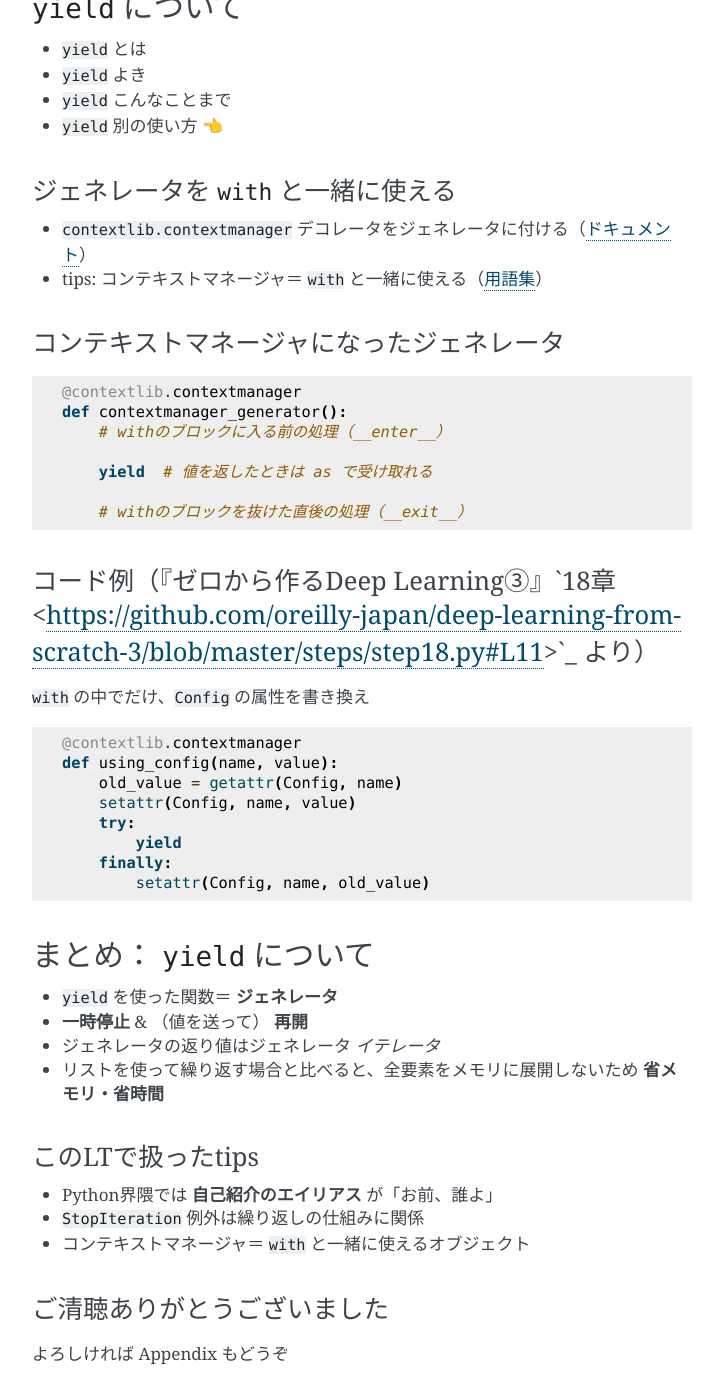
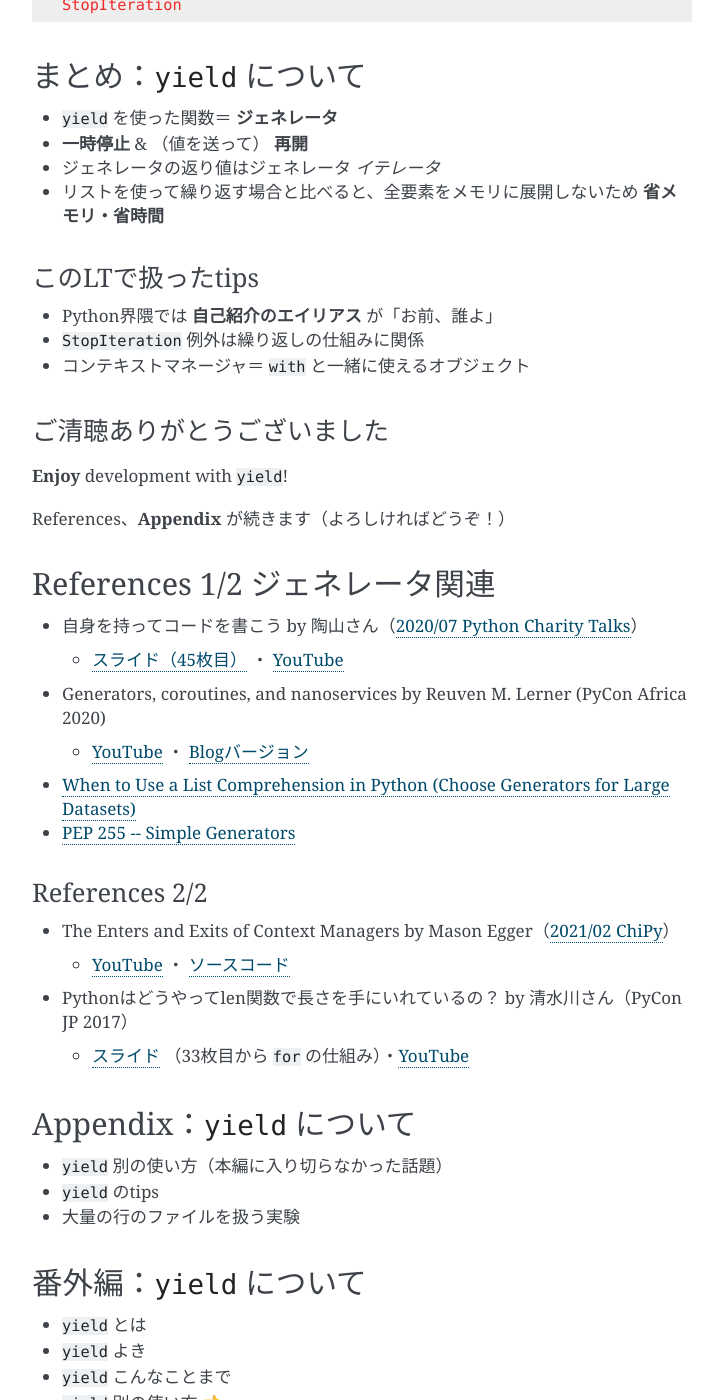
Before and after one commit to ftnext/2021_slides, a Sphinx documentation site: the page built from source/rakus_Feb_pythontips/about_yield.rst, in a window 1280 px wide and 1400 px high, scrolled down 6102 px. Shown: the whole window, without its empty margins (388-1111 px from the left). Built offline with Sphinx 7.4.7, drawn with Linux system fonts in a browser that asks for light colours; some of the changed text lies outside the part shown.

Commit message:
[feat] Update contents
enhance Appendix to keep LT in 5 minutes.

```diff
--- a/source/rakus_Feb_pythontips/about_yield.rst
+++ b/source/rakus_Feb_pythontips/about_yield.rst
@@ -17,7 +17,7 @@
 お前、誰よ
 ============================================================
 
-* ハンドルネーム「にっきー」（Twitter `@ftnext <https://twitter.com/ftnext>`_ / GitHub `@ftnext <https://github.com/ftnext>`_）
+* 我が名は「にっきー」（Twitter `@ftnext <https://twitter.com/ftnext>`_ / GitHub `@ftnext <https://github.com/ftnext>`_）
 * Python歴3年。データサイエンティストなう
 * Love anime!!（＠　🎺🎷🔥　🌈　🏔🏕　👩‍🎨🐯🐟）
 * tips: Python界隈では **自己紹介のエイリアス** が「お前、誰よ」（`ルーツ <https://www.ianlewis.org/jp/pycon-mini-jp>`_）
@@ -48,12 +48,13 @@ Python Tipsと聞いて、浮かんだネタの1つが ``yield`` でした
 * ``yield`` とは 👈
 * ``yield`` よき
 * ``yield`` こんなことまで
-* ``yield`` 別の使い方
+* ``yield`` 別の使い方（Appendix）
 
 ``yield`` の簡単な例
 ------------------------------------------------
 
 .. code-block:: python
+    :linenos:
 
     def easy_generator():
         yield "👩"
@@ -83,10 +84,10 @@ Python Tipsと聞いて、浮かんだネタの1つが ``yield`` でした
     >>> type(g)
     <class 'generator'>
 
-次の要素を取得 ``next``
+組み込み関数 ``next`` で次の要素を取得
 ------------------------------------------------
 
-* 組み込み関数 ``next`` は、*イテレータ* の ``__next__()`` メソッドを呼び出し、次の要素を取得（`ドキュメント <https://docs.python.org/ja/3/library/functions.html#next>`_）
+* ``next`` は、*イテレータ* の ``__next__()`` メソッドを呼び出し、次の要素を取得（`ドキュメント <https://docs.python.org/ja/3/library/functions.html#next>`_）
 
 .. code-block:: python
 
@@ -99,6 +100,8 @@ Python Tipsと聞いて、浮かんだネタの1つが ``yield`` でした
 ``next(g)`` で 1行目の ``yield`` で値が返され、**一時停止**
 
 .. code-block:: python
+    :linenos:
+    :emphasize-lines: 2
 
     def easy_generator():
         yield "👩"  # 👈
@@ -145,10 +152,10 @@ Python Tipsと聞いて、浮かんだネタの1つが ``yield`` でした
       File "<stdin>", line 1, in <module>
     StopIteration
 
-``for`` 文で繰り返せる
+ジェネレータイテレータは ``for`` 文で繰り返せる
 ------------------------------------------------
 
-返り値はジェネレータ **イテレータ**
+ジェネレータ **イテレータ**
 
 .. code-block:: python
 
@@ -159,7 +166,7 @@ Python Tipsと聞いて、浮かんだネタの1つが ``yield`` でした
     🐯
     🐟
 
-tips: ``StopIteration`` 例外は繰り返しの仕組みに関係
+tips: ``StopIteration`` 例外は繰り返しの仕組みに関係（`PyCon JP 2017 トーク <https://www.slideshare.net/shimizukawa/how-does-python-get-the-length-with-the-len-function>`_）
 
 ``yield`` について
 ============================================================
@@ -167,12 +174,12 @@ tips: ``StopIteration`` 例外は繰り返しの仕組みに関係
 * ``yield`` とは
 * ``yield`` よき 👈
 * ``yield`` こんなことまで
-* ``yield`` 別の使い方
+* ``yield`` 別の使い方（Appendix）
 
 ``yield`` 何がいいの？
 ------------------------------------------------
 
-リストでも繰り返せる
+リストも ``for`` 文で繰り返せる
 
 .. code-block:: python
 
@@ -192,18 +199,23 @@ tips: ``StopIteration`` 例外は繰り返しの仕組みに関係
     🐯
     🐟
 
-リストの場合と ``yield`` の比較
+リストの場合と ``yield`` の比較（Appendixで実験）
 ------------------------------------------------
 
-* リストの場合は要素をすべてメモリに保持する（長くなると・・😢）
+* リストの場合はすべての要素をメモリに保持する
+
+  * 長くないリストならいいのですが、長くなると・・😢
+
 * ``yield`` は **すべてメモリに展開しない** 👈 tips!
 
-  * リストのメモリ展開にかかる時間が ``yield`` ではかからない
+  * 一時停止により、**一度に1つの要素** を処理
+  * リストで全要素をメモリに保持するのにかかる時間が ``yield`` では発生しない
 
-例： ``yield`` でファイル読み込み
+例：``yield`` でファイル読み込み
 ------------------------------------------------
 
 .. code-block:: python
+    :linenos:
 
     def practical_generator(file_path):
         with open(file_path) as fh:
@@ -229,7 +241,7 @@ tips: ``StopIteration`` 例外は繰り返しの仕組みに関係
     ...         for row in fh:
     ...             yield row
 
-例： ``yield`` でファイル読み込み
+例：``yield`` でファイル読み込み
 ------------------------------------------------
 
 .. code-block:: python
@@ -247,7 +259,7 @@ tips: ``StopIteration`` 例外は繰り返しの仕組みに関係
 * ``yield`` とは
 * ``yield`` よき
 * ``yield`` こんなことまで 👈
-* ``yield`` 別の使い方
+* ``yield`` 別の使い方（Appendix）
 
 別の再開方法
 ------------------------------------------------
@@ -255,12 +267,13 @@ tips: ``StopIteration`` 例外は繰り返しの仕組みに関係
 * ``next(g)`` （``g.__next__()``）は、一時停止していた ``yield`` の後から再開
 * ``g.send()`` で **値を送って、再開** させられる
 
-  * ``yield`` は値を受け取れる（``value = yield "🐯"``）
+  * ``yield`` は送られた値を受け取れる（``value = yield "🐯"``）
 
 値を受け取るようにジェネレータを変更
 ------------------------------------------------
 
 .. code-block:: python
+    :linenos:
 
     def send_example_generator():
         value = "🐯"
@@ -342,7 +359,61 @@ tips: ``StopIteration`` 例外は繰り返しの仕組みに関係
       File "<stdin>", line 1, in <module>
     StopIteration
 
-``yield`` について
+まとめ：``yield`` について
+============================================================
+
+* ``yield`` を使った関数＝ **ジェネレータ**
+* **一時停止** & （値を送って） **再開**
+* ジェネレータの返り値はジェネレータ *イテレータ*
+* リストを使って繰り返す場合と比べると、全要素をメモリに展開しないため **省メモリ・省時間**
+
+このLTで扱ったtips
+------------------------------------------------
+
+* Python界隈では **自己紹介のエイリアス** が「お前、誰よ」
+* ``StopIteration`` 例外は繰り返しの仕組みに関係
+* コンテキストマネージャ＝ ``with`` と一緒に使えるオブジェクト
+
+ご清聴ありがとうございました
+------------------------------------------------
+
+**Enjoy** development with ``yield``!
+
+References、**Appendix** が続きます（よろしければどうぞ！）
+
+References 1/2 ジェネレータ関連
+============================================================
+
+* 自身を持ってコードを書こう by 陶山さん（`2020/07 Python Charity Talks <https://pyconjp.connpass.com/event/177586/>`_）
+
+  * `スライド（45枚目） <https://docs.google.com/presentation/d/1qu3zFbzMh3AYhQ3DuDCDKbLlLqIrcklZdzi9fKyZPZQ/edit#slide=id.g7eca55c2c3_0_73>`_ ・ `YouTube <https://youtu.be/o-UBokTvQjE?t=1196>`_
+
+* Generators, coroutines, and nanoservices by Reuven M. Lerner (PyCon Africa 2020)
+
+  * `YouTube <https://youtu.be/tkoaeVS2zRQ>`_ ・ `Blogバージョン <https://lerner.co.il/2020/05/08/making-sense-of-generators-coroutines-and-yield-from-in-python/>`_
+
+* `When to Use a List Comprehension in Python (Choose Generators for Large Datasets) <https://realpython.com/list-comprehension-python/#choose-generators-for-large-datasets>`_
+* `PEP 255 -- Simple Generators <https://www.python.org/dev/peps/pep-0255/>`_
+
+References 2/2
+------------------------------------------------
+
+* The Enters and Exits of Context Managers by Mason Egger（`2021/02 ChiPy <https://www.meetup.com/ja-JP/_ChiPy_/events/276239528/>`_）
+
+  * `YouTube <https://youtu.be/vQlekAHqpBg?t=2686>`_ ・ `ソースコード <https://github.com/MasonEgger/context-managers-sample-code/blob/main/example08.py>`_
+
+* Pythonはどうやってlen関数で長さを手にいれているの？ by 清水川さん（PyCon JP 2017）
+
+  * `スライド <https://www.slideshare.net/shimizukawa/how-does-python-get-the-length-with-the-len-function>`_ （33枚目から ``for`` の仕組み）・`YouTube <https://youtu.be/aich6wqftkA>`_
+
+Appendix：``yield`` について
+============================================================
+
+* ``yield`` 別の使い方（本編に入り切らなかった話題）
+* ``yield`` のtips
+* 大量の行のファイルを扱う実験
+
+番外編：``yield`` について
 ============================================================
 
 * ``yield`` とは
@@ -369,12 +440,13 @@ tips: ``StopIteration`` 例外は繰り返しの仕組みに関係
 
         # withのブロックを抜けた直後の処理（__exit__）
 
-コード例（『ゼロから作るDeep Learning③』`18章 <https://github.com/oreilly-japan/deep-learning-from-scratch-3/blob/master/steps/step18.py#L11>`_ より）
+コード例（『ゼロから作るDeep Learning③』より）
 ------------------------------------------------
 
-``with`` の中でだけ、``Config`` の属性を書き換え
+``with`` の中でだけ、``Config`` の属性を書き換え（`18章 <https://github.com/oreilly-japan/deep-learning-from-scratch-3/blob/master/steps/step18.py#L11>`_）
 
 .. code-block:: python
+    :linenos:
 
     @contextlib.contextmanager
     def using_config(name, value):
@@ -385,27 +457,80 @@ tips: ``StopIteration`` 例外は繰り返しの仕組みに関係
         finally:
             setattr(Config, name, old_value)
 
-まとめ： ``yield`` について
+``yield`` のtips
 ============================================================
 
-* ``yield`` を使った関数＝ **ジェネレータ**
-* **一時停止** & （値を送って） **再開**
-* ジェネレータの返り値はジェネレータ *イテレータ*
-* リストを使って繰り返す場合と比べると、全要素をメモリに展開しないため **省メモリ・省時間**
+* ``yield from <イテレータ>``
+* ref: `PEP 380 <https://www.python.org/dev/peps/pep-0380/>`_ Python 3.3〜
+* ファイル読み込みの例を次で書き変えます
 
-このLTで扱ったtips
+``yield`` でファイル読み込みの例を書き換え
 ------------------------------------------------
 
-* Python界隈では **自己紹介のエイリアス** が「お前、誰よ」
-* ``StopIteration`` 例外は繰り返しの仕組みに関係
-* コンテキストマネージャ＝ ``with`` と一緒に使えるオブジェクト
+.. code-block:: python
+    :linenos:
+    :emphasize-lines: 5
 
-ご清聴ありがとうございました
+    def practical_generator(file_path):
+        with open(file_path) as fh:
+            # for row in fh:
+            #     yield row
+            yield from fh
+
+大量の行のファイルを扱う実験：リストと ``yield``
+============================================================
+
+10行を繰り返して行の数が多いファイルを用意
+
+.. code-block:: bash
+
+    $ wc -l many_names_1b.txt  # 10億行！（6.4GB）
+     1000000000 many_names_1b.txt
+
+実験環境
 ------------------------------------------------
 
-よろしければ Appendix もどうぞ
+* MacBook Pro
+* プロセサ 2.3 GHz Intel Core i5、4コア
+* メモリ 16GB
+* Python 3.9.0
 
-``yield`` について
+リストを使った場合
+------------------------------------------------
+
+.. code-block:: bash
+
+    $ time python compare_speed.py
+
+    real	21m47.461s
+    user	5m50.540s
+    sys	10m31.005s
+
+``yield`` を使った場合
+------------------------------------------------
+
+.. code-block:: bash
+
+    $ time python compare_speed.py
+
+    real	3m42.741s
+    user	3m40.157s
+    sys	0m2.286s
+
+``time`` コマンドの結果の見方
+------------------------------------------------
+
+* user：プログラム自体の処理時間
+* sys：プログラムを処理するために、OSが処理をした時間
+* ref: https://qiita.com/tossh/items/659e5934e52b38183200
+
+考察
+------------------------------------------------
+
+* userを比べると、リストのほうが長い -> 全ての要素を保持する処理の時間と考えられる
+* sysを比べると、大きな差 -> プログラム処理で巨大なリストを扱うためにOSの処理が必要になったと考えている
+
+大量の行のファイルの読み込み、``yield`` を試してみては？
+
+EOF
 ============================================================
-
-TODO
```
Also changed, not shown: other parts of source/rakus_Feb_pythontips/about_yield.rst (+12 -4 lines).
